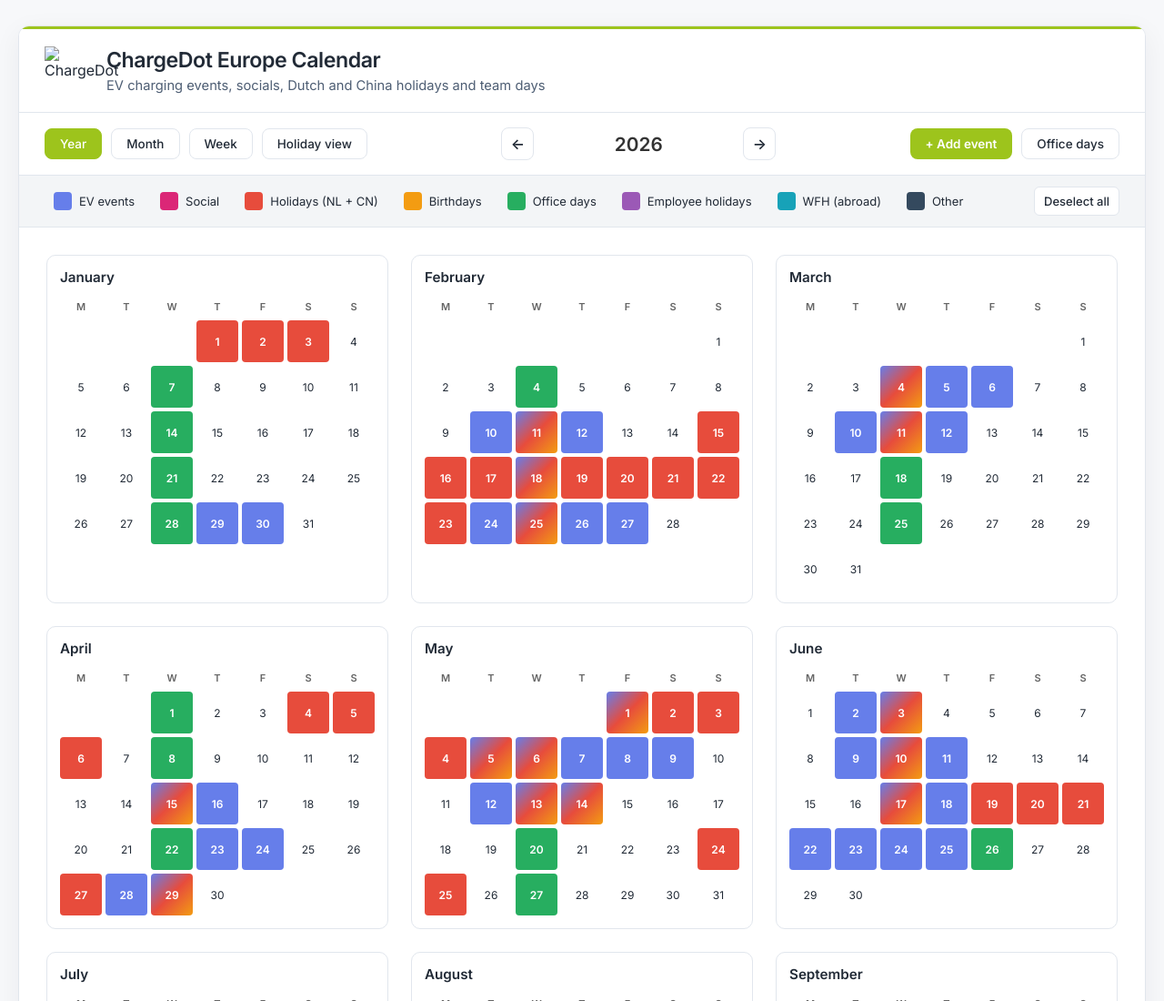
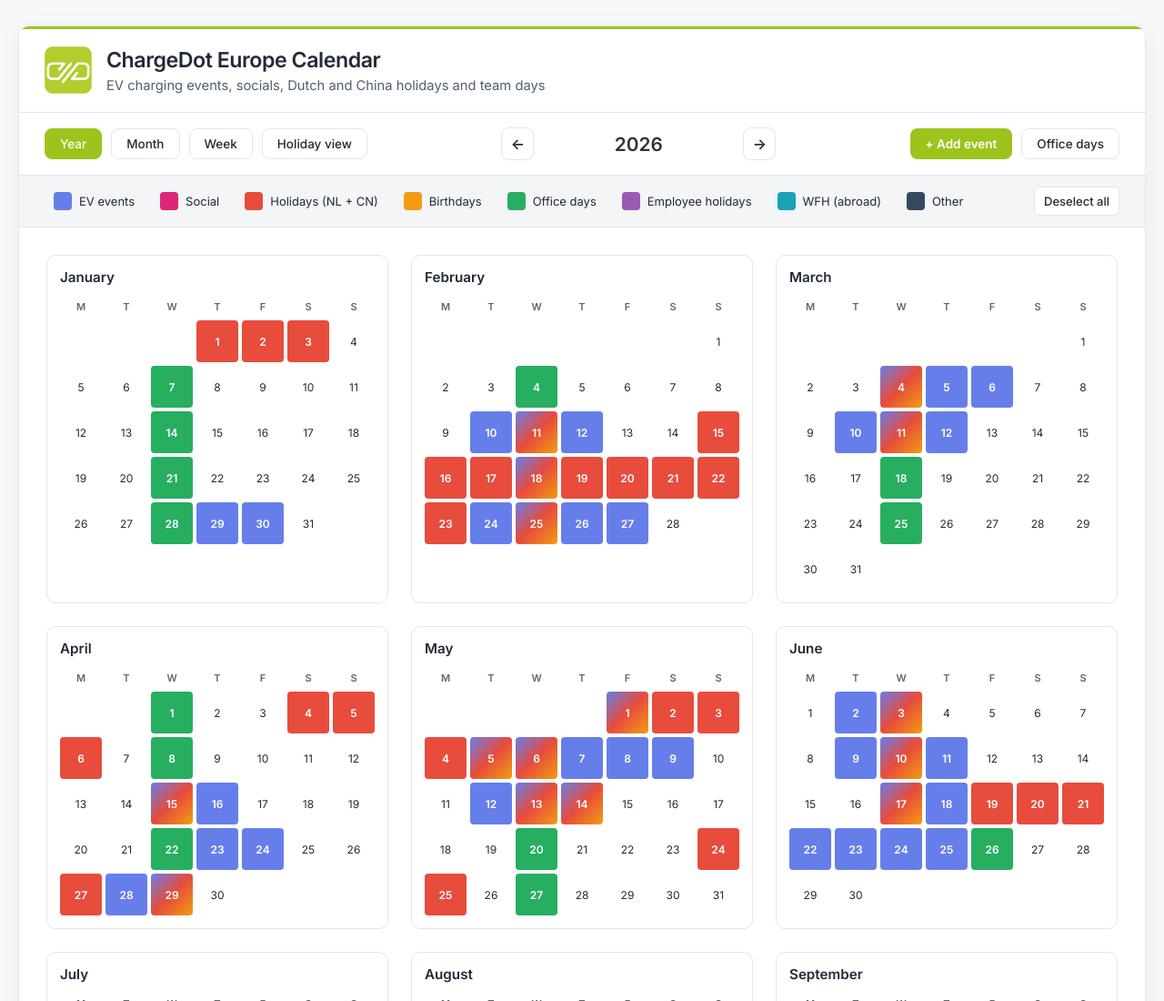
Before and after one commit to BSupercharged/Calendar, a plain HTML site: page index.html in a window 1280 px wide. Shown: the top 1100 px of the page at 91% size. Drawn offline with Linux system fonts and the light colour scheme; no server answers.

Commit message:
Fix broken header logo and favicon (#3)
The remote favicon URL now redirects to HTML, so serve the ChargeDot mark from logo.png.

Co-authored-by: Cursor Agent <cursoragent@cursor.com>
Co-authored-by: BSupercharged <BSupercharged@users.noreply.github.com>

```diff
--- a/index.html
+++ b/index.html
@@ -7,7 +7,7 @@
     <link rel="preconnect" href="https://fonts.googleapis.com">
     <link rel="preconnect" href="https://fonts.gstatic.com" crossorigin>
     <link href="https://fonts.googleapis.com/css2?family=Inter:wght@400;500;600;700&display=swap" rel="stylesheet">
-    <link rel="icon" href="https://eu.chargedot.com/favicon.jpeg" type="image/jpeg">
+    <link rel="icon" href="logo.png" type="image/png">
     <link rel="stylesheet" href="styles.css">
 </head>
 <body>
@@ -29,7 +29,7 @@
         <div class="header">
             <div class="header-logo">
                 <div class="logo-icon">
-                    <img src="https://eu.chargedot.com/favicon.jpeg" alt="ChargeDot">
+                    <img src="logo.png" alt="ChargeDot">
                 </div>
                 <div>
                     <h1>ChargeDot Europe Calendar</h1>
```
Also changed, not shown: logo.png (added).
